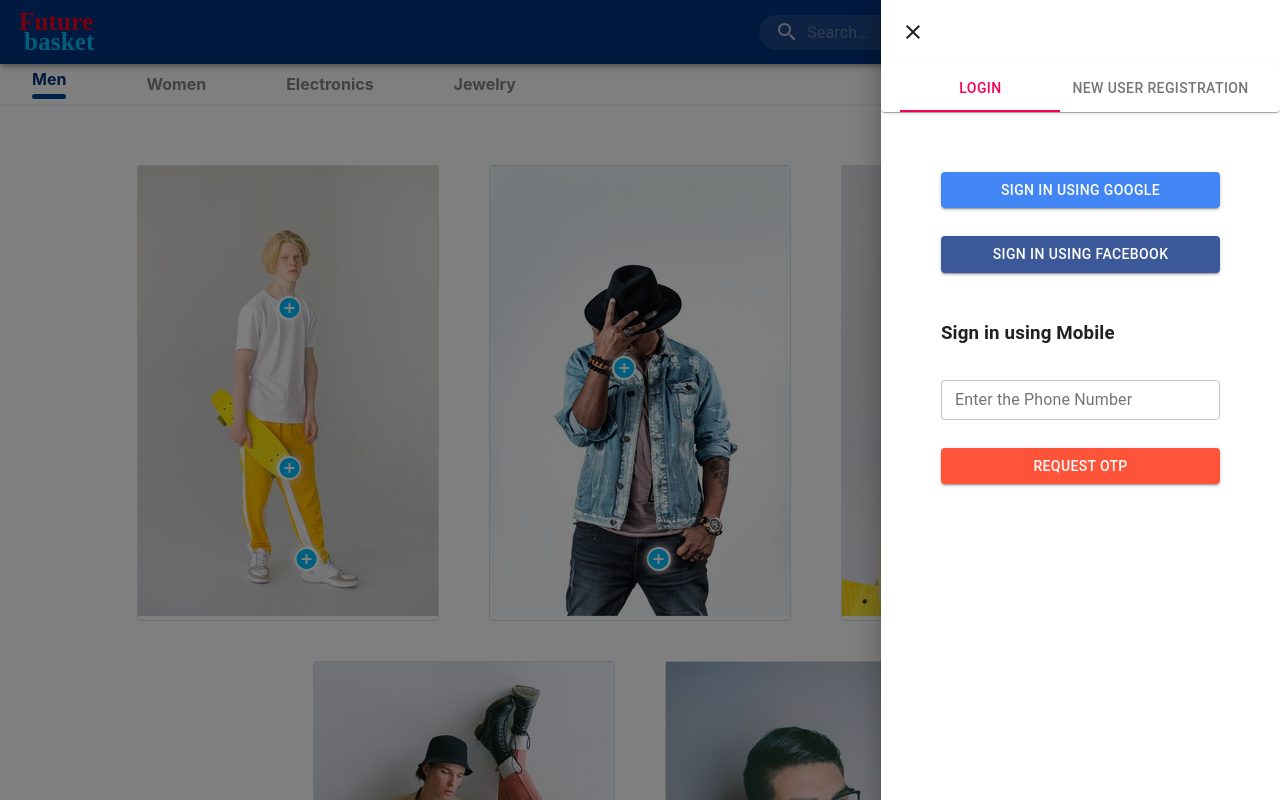
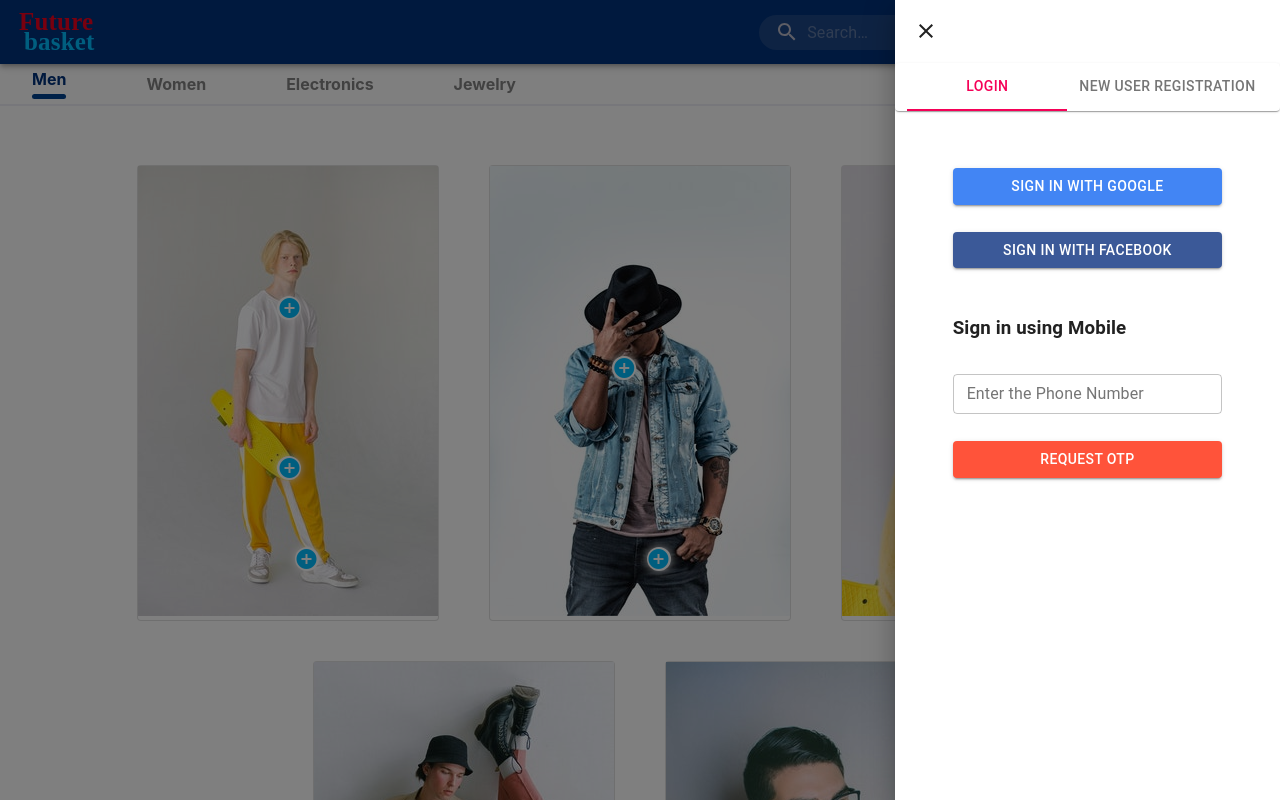
Before and after one commit to pesto-students/little-tags-ShankarRaknahs-frontend, a React (Create React App) app in the folder futurebasket/: page / in a window 1280 px wide. Both pictures are taken after a click on the button 1244 px from the left and 32 px from the top of the page. Shown: the top 800 px of the page. Built offline with nearby package versions, Linux system fonts and the light colour scheme.

Commit message:
Changed the json from dot to  nested json objects and used flat library to flatten the objects

```diff
--- a/futurebasket/package.json
+++ b/futurebasket/package.json
@@ -11,6 +11,7 @@
     "@wojtekmaj/enzyme-adapter-react-17": "^0.4.1",
     "enzyme": "^3.11.0",
     "enzyme-to-json": "^3.6.1",
+    "flat": "^5.0.2",
     "material-ui-image": "^3.3.1",
     "react": "^17.0.1",
     "react-dom": "^17.0.1",
@@ -18,8 +19,8 @@
     "react-redux": "^7.2.2",
     "react-router-dom": "^5.2.0",
     "react-scripts": "4.0.2",
+    "react-test-renderer": "^17.0.1",
     "redux": "^4.0.5",
-    "react-test-renderer": "^17.0.1",
     "web-vitals": "^1.1.0"
   },
   "scripts": {
--- a/futurebasket/src/App.js
+++ b/futurebasket/src/App.js
@@ -3,13 +3,13 @@ import Home from './pages/Home/Home';
 import { IntlProvider } from 'react-intl';
 import { useSelector } from 'react-redux';
 import { getLocaleData } from "./i18n/getLocaleData";
+import { flatten } from "flat";
 
 function App() {
   const locale = useSelector((state) => state.localeReducer);
   const localeData = getLocaleData(locale);
-
   return (
-    <IntlProvider locale = {localeData.locale} messages = {localeData.message} defaultLocale="en" >
+    <IntlProvider locale = {localeData.locale} messages = {flatten(localeData.message)} defaultLocale="en" >
     <Router>
       <Switch>
         <Route path='/'>
--- a/futurebasket/src/components/Categories/Categories.js
+++ b/futurebasket/src/components/Categories/Categories.js
@@ -28,7 +28,7 @@ function Categories() {
                   }}
                 >
                   {' '}
-                    <FormattedMessage id = {`components.categories.${category}`} defaultMessage = {category} />
+                    <FormattedMessage id = {`categories.${category}`} defaultMessage = {category} />
                   {' '}
                 </span>
               }
@@ -52,7 +52,7 @@ function Categories() {
                   }}
                 >
                   {' '}
-                    <FormattedMessage id = {`components.categories.${category}`} defaultMessage = {category} />
+                    <FormattedMessage id = {`categories.${category}`} defaultMessage = {category} />
                   {' '}
                 </span>
               }
--- a/futurebasket/src/components/Login/FacebookSignIn.js
+++ b/futurebasket/src/components/Login/FacebookSignIn.js
@@ -1,11 +1,16 @@
 import ButtonPrimary from '../Button/Button';
 import COLORS from '../../config/colors.config';
+import useFormatMessage from '../../i18n/useFormatMessage';
 
 const FacebookSignIn = ({ action }) => {
   return (
     <ButtonPrimary btnClr={COLORS.FACEBOOK} textClr={COLORS.LIGHT}>
-      {' '}
-      {action} using Facebook{' '}
+      {action}
+      &nbsp;
+      {useFormatMessage("auth.with", "with")}
+      &nbsp;
+      <span> Facebook </span>
+
     </ButtonPrimary>
   );
 };
--- a/futurebasket/src/components/Login/Form.js
+++ b/futurebasket/src/components/Login/Form.js
@@ -6,8 +6,8 @@ import Google from '../Login/GoogleSignIn';
 import Facebook from '../Login/FacebookSignIn';
 import PhoneAuth from '../Login/PhoneAuth';
 
-import { useIntl } from 'react-intl';
 import { useStyles } from './styles';
+import useFormatMessage from "../../i18n/useFormatMessage";
 
 const LoginForm = () => {
   const classes = useStyles();
@@ -28,19 +28,19 @@ const LoginForm = () => {
           textColor='secondary'
           centered
         >
-          <Tab label = { useIntl().formatMessage({id:"components.drawer.login", defaultMessage: "Login"}) } {...a11yProps(0)} />
-          <Tab label = { useIntl().formatMessage({id:"components.drawer.newUser", defaultMessage: "Sign Up"}) } {...a11yProps(1)} />
+          <Tab label = { useFormatMessage("auth.login", "Login")} {...a11yProps(0)} />
+          <Tab label = { useFormatMessage("auth.newUser","Sign Up")} {...a11yProps(1)} />
         </Tabs>
       </Paper>
       <TabPanel value={value} index={0}>
-        <Google action = { useIntl().formatMessage({id:"components.drawer.signIn", defaultMessage: "Sign In"})}  />
-        <Facebook action = { useIntl().formatMessage({id:"components.drawer.signIn", defaultMessage: "Sign In"})}  />
-        <PhoneAuth action = { useIntl().formatMessage({id:"components.drawer.requestOtp", defaultMessage: "Request OTP"})} />
+        <Google action = { useFormatMessage("auth.signIn",  "Sign In")}  />
+        <Facebook action = { useFormatMessage("auth.signIn",  "Sign In")}  />
+        <PhoneAuth action = { useFormatMessage("auth.requestOtp",  "Request OTP")} />
       </TabPanel>
       <TabPanel value={value} index={1}>
-        <Google action = { useIntl().formatMessage({id:"components.drawer.signUp", defaultMessage: "Sign Up"})}  className={classes.btn} />
-        <Facebook action = { useIntl().formatMessage({id:"components.drawer.signUp", defaultMessage: "Sign Up"})} className={classes.btn} />
-        <PhoneAuth action = { useIntl().formatMessage({id:"components.drawer.requestOtp", defaultMessage: "Request OTP"})} />
+        <Google action = { useFormatMessage("auth.signUp",  "Sign Up")}  className={classes.btn} />
+        <Facebook action = { useFormatMessage("auth.signUp",  "Sign Up")} className={classes.btn} />
+        <PhoneAuth action = { useFormatMessage("auth.requestOtp",  "Request OTP" )} />
       </TabPanel>
     </>
   );
--- a/futurebasket/src/components/Login/GoogleSignIn.js
+++ b/futurebasket/src/components/Login/GoogleSignIn.js
@@ -1,11 +1,15 @@
 import ButtonPrimary from '../Button/Button';
 import COLORS from '../../config/colors.config';
+import useFormatMessage from "../../i18n/useFormatMessage";
 
 const GoogleSignIn = ({ action }) => {
   return (
     <ButtonPrimary btnClr={COLORS.GOOGLE} textClr={COLORS.LIGHT}>
-      {' '}
-      {action} using Google{' '}
+      {action}
+      &nbsp;
+      {useFormatMessage("auth.with", "with")}
+      &nbsp;
+      <span> Google </span>
     </ButtonPrimary>
   );
 };
--- a/futurebasket/src/components/Login/PhoneAuth.js
+++ b/futurebasket/src/components/Login/PhoneAuth.js
@@ -11,12 +11,12 @@ const PhoneAuth = ({ action }) => {
   return (
     <>
       <h3>
-        <FormattedMessage id = "components.drawer.signInMobile" defaultMessage = "Sign in using Mobile" />
+        <FormattedMessage id = "auth.signInMobile" defaultMessage = "Sign in using Mobile" />
       </h3>
       <TextField
         fullWidth
         size='small'
-        label= {useIntl().formatMessage({id: "components.drawer.enterThePhoneNumber", defaultMessage: "Enter the Phone Number"})}
+        label= {useIntl().formatMessage({id: "auth.enterThePhoneNumber", defaultMessage: "Enter the Phone Number"})}
         variant='outlined'
         name='phone'
         className={classes.phone}
--- a/futurebasket/src/i18n/en.json
+++ b/futurebasket/src/i18n/en.json
@@ -1,13 +1,18 @@
 {
-    "components.categories.Men" : "Men",
-    "components.categories.Women" : "Women",
-    "components.categories.Electronics" : "Electronics",
-    "components.categories.Jewelry" : "Jewelry",
-    "components.drawer.login" : "LOGIN",
-    "components.drawer.newUser" : "New User Registration",
-    "components.drawer.signIn" :"SIGN IN",
-    "components.drawer.signUp" : "SIGN UP",
-    "components.drawer.requestOtp": "Request OTP",
-    "components.drawer.signInMobile": "Sign in using Mobile",
-    "components.drawer.enterThePhoneNumber": "Enter the Phone Number"
+  "categories": {
+    "Men": "Men",
+    "Women": "Women",
+    "Electronics": "Electronics",
+    "Jewelry": "Jewelry"
+  },
+  "auth": {
+    "login": "LOGIN",
+    "newUser": "New User Registration",
+    "signIn": "SIGN IN",
+    "signUp": "SIGN UP",
+    "requestOtp": "Request OTP",
+    "signInMobile": "Sign in using Mobile",
+    "enterThePhoneNumber": "Enter the Phone Number",
+    "with": "with"
+  }
 }
--- a/futurebasket/src/i18n/es.json
+++ b/futurebasket/src/i18n/es.json
@@ -1,13 +1,18 @@
 {
-    "components.categories.Men" : "Hombres",
-    "components.categories.Women" : "Mujeres",
-    "components.categories.Electronics" : "Electrónica",
-    "components.categories.Jewelry" : "Joyas",
-    "components.drawer.login" : "acceso",
-    "components.drawer.newUser" : "Registro de nuevo usuario",
-    "components.drawer.signIn" :"registrarse",
-    "components.drawer.signUp" : "inscribirse",
-    "components.drawer.requestOtp": "solicitar otp",
-    "components.drawer.signInMobile": "Iniciar sesión con el móvil",
-    "components.drawer.enterThePhoneNumber": "Ingrese el número de teléfono"
+  "categories": {
+    "Men": "Hombres",
+    "Women": "Mujeres",
+    "Electronics": "Electrónica",
+    "Jewelry": "Joyas"
+  },
+  "auth": {
+    "login": "Inicia sesión",
+    "newUser": "Registro de nuevo usuario",
+    "signIn": "registrarse",
+    "signUp": "inscribirse",
+    "requestOtp": "solicitar otp",
+    "signInMobile": "Iniciar sesión con el móvil",
+    "enterThePhoneNumber": "Ingrese el número de teléfono",
+    "with": "con"
+  }
 }
--- /dev/null
+++ b/futurebasket/src/i18n/useFormatMessage.js
@@ -0,0 +1,12 @@
+import { FormattedMessage, useIntl } from "react-intl";
+
+const useFormatMessage = (message, defaultMessage) => {
+    const intl = useIntl()
+    return (
+      <span title = {intl.formatMessage({id: message, defaultMessage})}>
+        <FormattedMessage id={message} defaultMessage = {defaultMessage} />
+      </span>
+    )
+  }
+
+  export default useFormatMessage;
```
Also changed, not shown: 1 other file (tests, documents, lock files or other folders).
